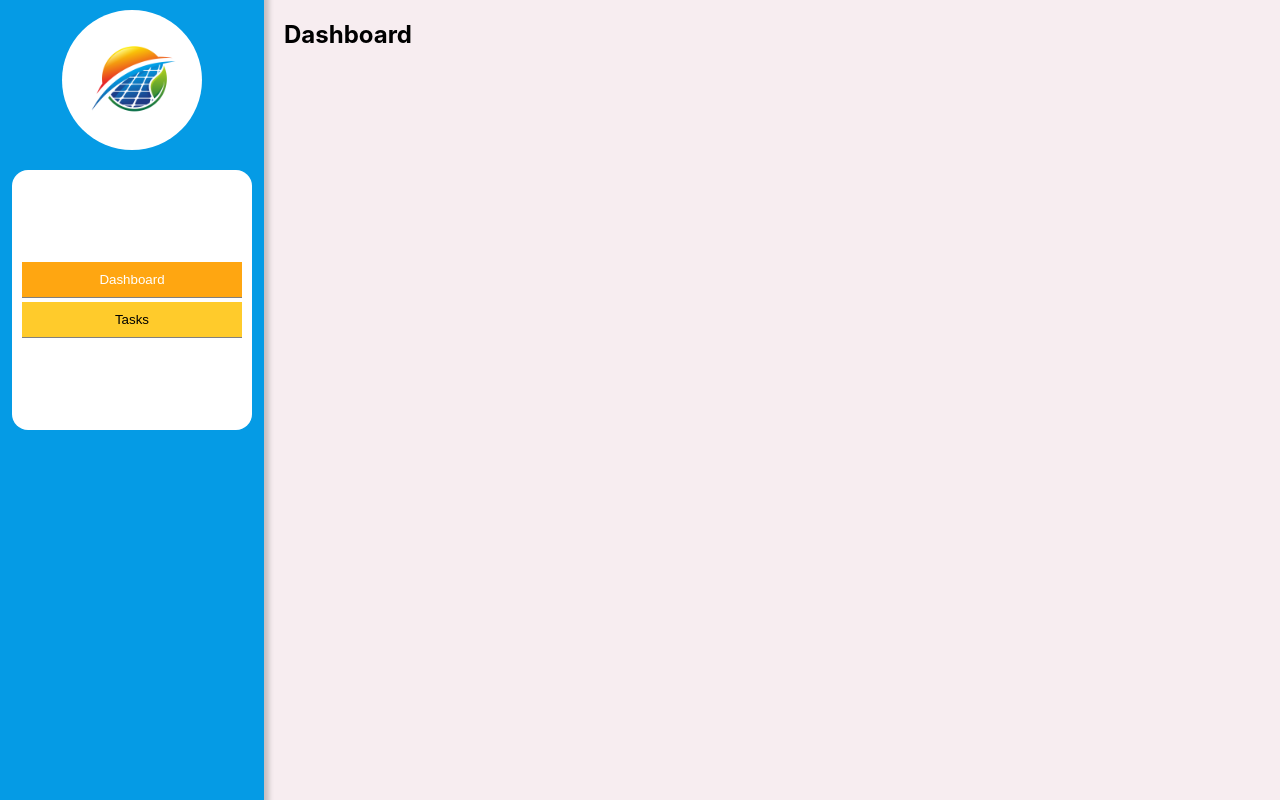
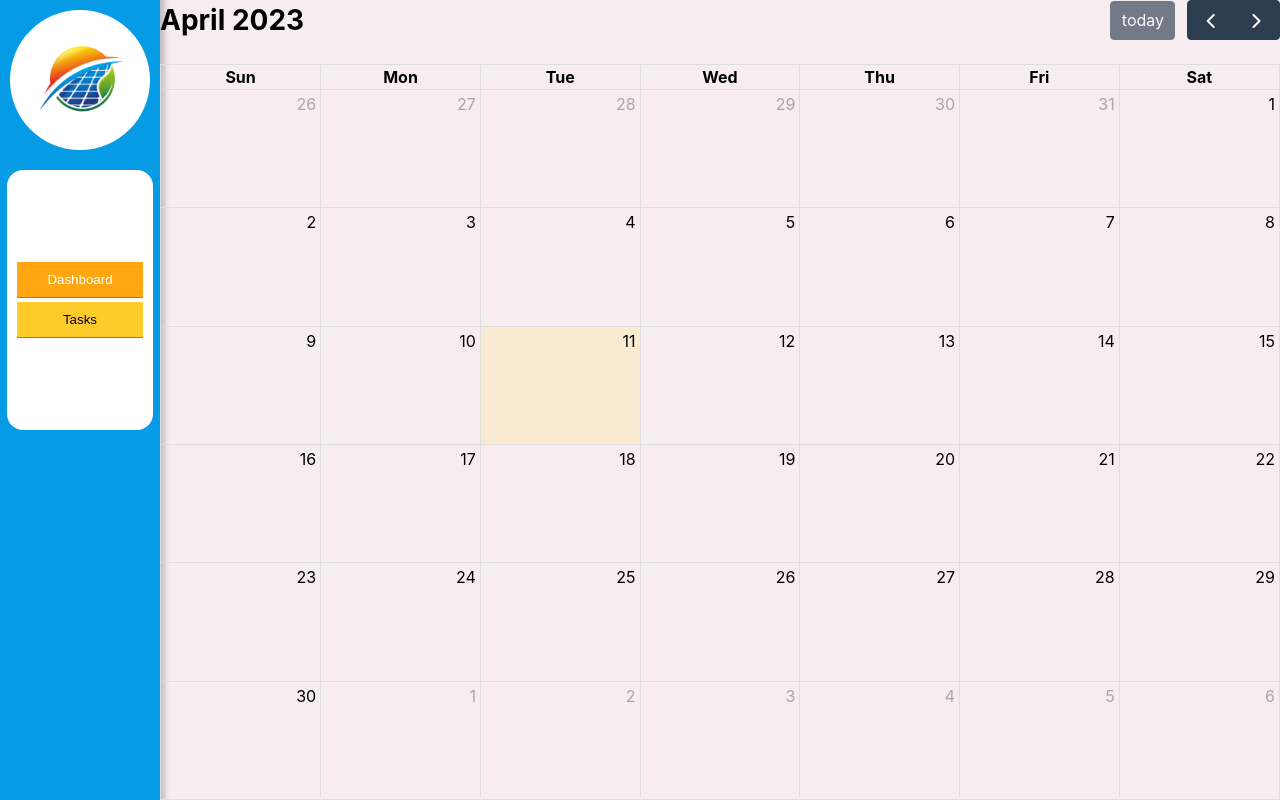
Before and after one commit to AidanGio/Dynamic-Ducks, a React (Create React App) app in the folder frontend/: page /tasks in a window 1280 px wide. Built offline with nearby package versions, Linux system fonts and the light colour scheme; no server answers.

Commit message:
calendar view

```diff
--- a/frontend/src/components/Dashboard/index.js
+++ b/frontend/src/components/Dashboard/index.js
@@ -1,11 +1,34 @@
-import React from "react";
+import React, { useEffect, useState } from "react";
 import "./styles.scss";
+import FullCalendar from "@fullcalendar/react";
+import dayGridPlugin from "@fullcalendar/daygrid";
 
 const Dashboard = () => {
+  const [calendarEvents, setCalendarEvents] = useState([]);
+
+  useEffect(() => {
+    fetch("http://localhost:5001/calendar/6407f77988b55420b2f3476c")
+      .then((response) => response.json())
+      .then((data) => {
+        const events = data.map((event) => ({
+          title: event.name,
+          start: new Date(event.startDate),
+          end: new Date(event.endDate),
+        }));
+        setCalendarEvents(events);
+      })
+      .catch((error) => {
+        console.log(error);
+      });
+  }, []);
+
   return (
     <div className="dashboard">
-      <h2>Dashboard</h2>
+      <FullCalendar plugins={[dayGridPlugin]} initialView="dayGridMonth" events={calendarEvents} />
     </div>
   );
 };
+
+
+
 export default Dashboard;
--- a/frontend/src/components/Dashboard/styles.scss
+++ b/frontend/src/components/Dashboard/styles.scss
@@ -1,6 +1,14 @@
 .dashboard {
+  width: 100%;
+  height: 100%;
   display: flex;
-  flex: 0.8;
-  margin: 10px;
-  padding: 10px;
+  flex-direction: column;
+  justify-content: center;
+  align-items: center;
+  overflow: hidden;
 }
+
+.fc {
+  width: 100%;
+  height: 100%;
+}
```
